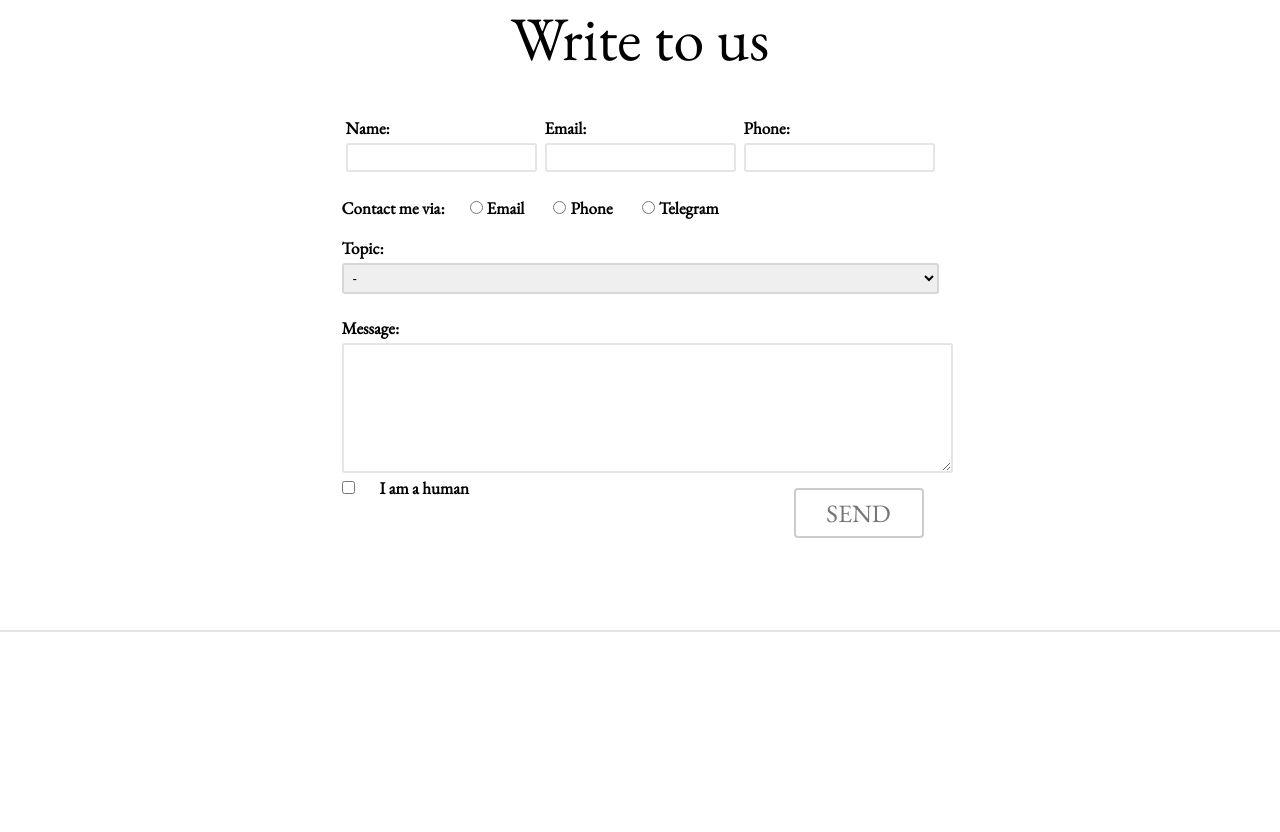
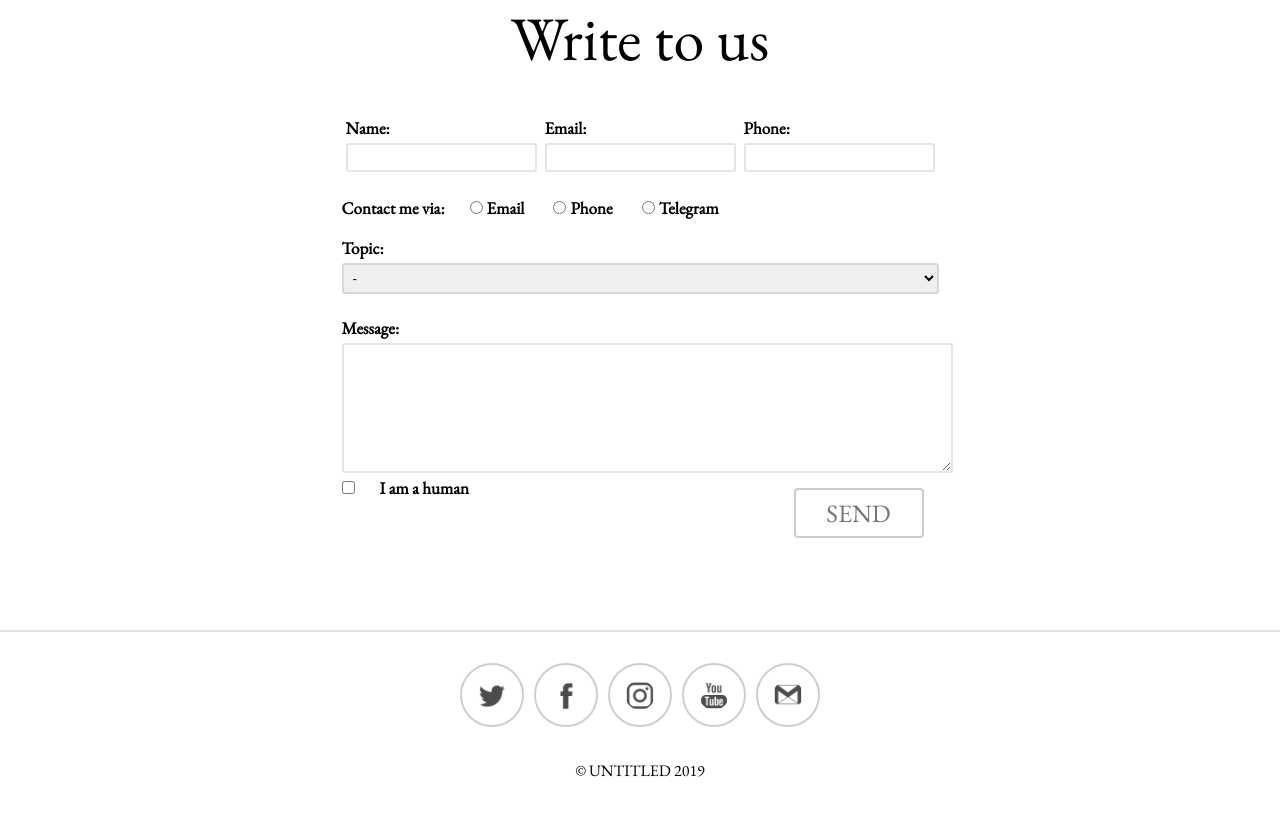
Before and after one commit to julia123987/Exam, a plain HTML site: page index.html in a window 1280 px wide. Shown: the part 3513-4345 px from the top of the page. Before the commit the page ends 4145 px from the top, so only its background shows below. Drawn offline with nearby package versions, Linux system fonts and the light colour scheme.

Commit message:
Add footer

```diff
--- a/index.html
+++ b/index.html
@@ -191,8 +191,21 @@
                 </form>
             </div>
         </section>
-
     </main>
+    <footer>
+        <div class="foot">
+            <ul class="icon">
+                <li><a href="#"><img src="./twitter-128.png" alt="twitter" width="30"></a></li>
+                <li><a href="#"><img src="./facebook-128.png" alt="FB" width="30"></a></li>
+                <li><a href="#"><img src="./instagram-2-128.png" alt="instagram" width="30"></a></li>
+                <li><a href="#"><img src="./youtube-128.png" alt="YouTube" width="30"></a></li>
+                <li><a href="#"><img src="./gmail-128.png" alt="Gmail" width="30"></a></li>
+            </ul>
+            <div>
+                <p style="font-size:medium;">&#169 UNTITLED 2019</p>
+            </div>
+        </div>
+    </footer>
 </body>
 
 </html>
--- a/style.css
+++ b/style.css
@@ -468,3 +468,25 @@ header{
 .but5 :hover{
     cursor: pointer;
 }
+footer{
+    height: 25vh;
+}
+.foot{
+    display: flex;
+    align-items: center;
+    justify-content: center;
+    flex-direction: column;
+    height: 25vh;
+}
+.foot ul{
+    display: flex;
+    list-style-type: none;
+    justify-content: space-between;
+}
+.foot ul img{
+    filter: invert(30%);
+    padding: 15px;
+    margin: 5px;
+    border: 2px solid rgba(117, 117, 117, 0.37);
+    border-radius: 50%;
+}
```
